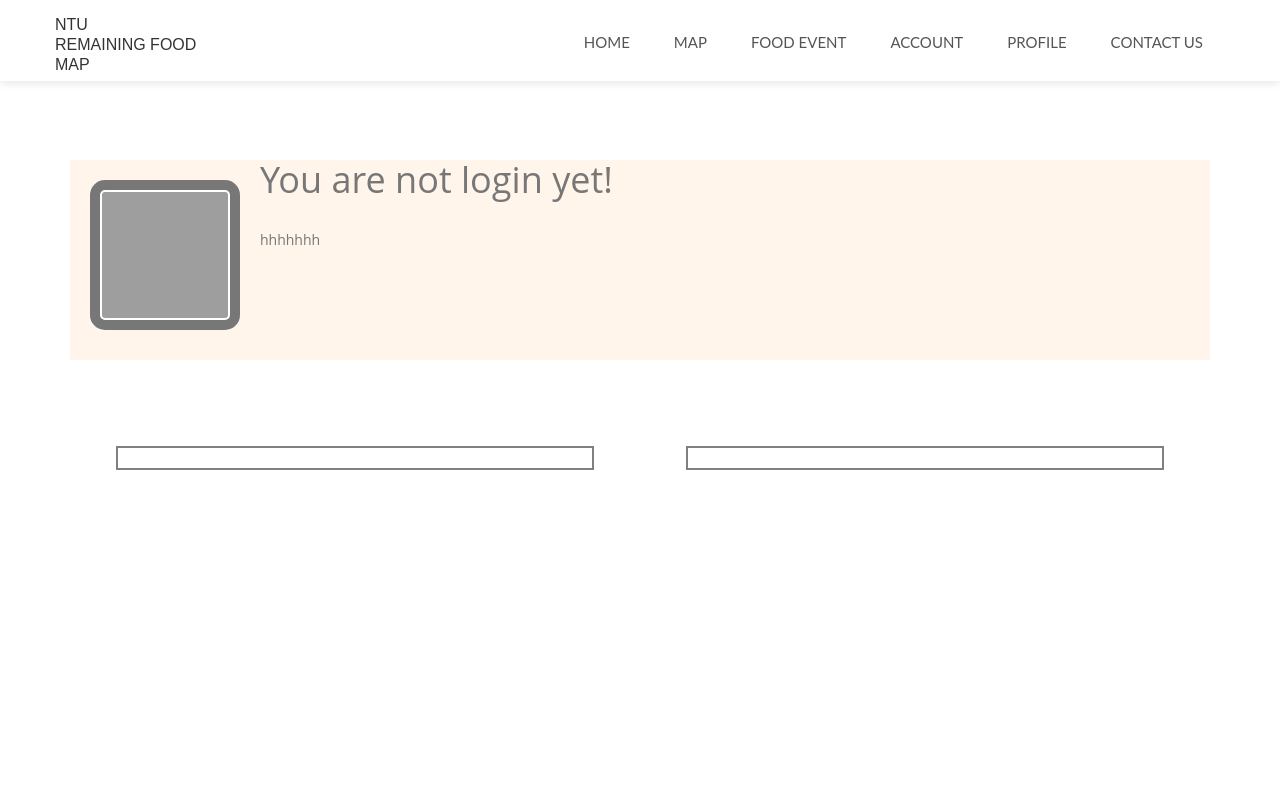
After one commit to yi-chin-huang/foodmap, a Django app: page /accounts/profile/ in a window 1280 px wide. The commit adds this page. Run offline with Django 3.2, Linux system fonts and the light colour scheme; parts of the project's set-up code (start-up, migrations or seed data) failed here and were passed over; some libraries are stand-ins or nearby versions; grey boxes are pictures that could not be loaded.

Commit message:
add profile

```diff
--- a/accounts/models.py
+++ b/accounts/models.py
@@ -1,6 +1,8 @@
 from django.db import models
 from django.conf import settings
 from django.contrib.auth.models import User
+
+
 
 # Create your models here.
 # class UserProfile(models.Model):
@@ -9,3 +11,6 @@ from django.contrib.auth.models import User
 
 # 	def __str__(self):
 #         return self.title
+class User_extend(models.Model):
+	user = models.OneToOneField(User,on_delete=models.CASCADE,primary_key=True)
+	rating = models.FloatField(default = 10,blank = True)
--- a/accounts/templates/accounts/login.html
+++ b/accounts/templates/accounts/login.html
@@ -25,6 +25,7 @@
 	        <li><a href="#map-section" class="page-scroll">Map</a></li>
 	        <li><a href="{% url 'food' %}" class="page-scroll">Food Event</a></li>
 	        <li><a href="/accounts/" class="page-scroll">Account</a></li>
+	        <li><a href="/accounts/profile/" class="page-scroll">profile</a></li>
 	        <li><a href="" class="page-scroll">Contact us</a></li>
 	      </ul>
 	    </div>
--- /dev/null
+++ b/accounts/templates/accounts/profile.html
@@ -0,0 +1,107 @@
+<!DOCTYPE html>
+<html lang="zh">
+{% load  staticfiles %}
+<head>
+    <meta charset="UTF-8">
+    <meta name="viewport" content="width=device-width, initial-scale=1">
+    <meta name="viewport" content="initial-scale=1.0">
+    <meta charset="utf-8">
+    <title>剩食地圖</title>
+    <link href="{% static 'css/bootstrap.css' %}" rel="stylesheet" type="text/css" />
+    <link href="{% static 'css/style.css' %}" rel="stylesheet" type="text/css" />
+    <link href="{% static 'fonts/font-awesome/css/font-awesome.css' %}" rel="stylesheet" type="text/css" />
+
+
+</head>
+<body>
+  <style type="text/css">
+    .box{
+      width: 42%;
+      padding: 10px;
+      border: 2px solid gray;
+      margin: 0;
+      display: inline-block;
+      float: left;
+      margin: 4%;
+    }
+    .myprofile {
+      border-left:100px;
+      height: 200px;
+      width: 100%;
+      background-size: contain;
+      background-color: rgb(255, 204, 152,0.2);;
+      z-index:-1!important;
+    }
+
+    .myprofile img {
+      width: 150px;
+      height: 150px;
+      border-radius: 10%;
+      padding: 0.2rem;
+      margin: 20px;
+      background: white;
+      border:10px;
+      border-style: solid;
+      display: inline;
+    }
+    .myprofile-container {
+      background-color: rgba(255,255,255,0.2);
+    }
+    .profile_img{
+      display: inline;
+    }
+  </style>
+  <nav id="menu" class="navbar navbar-default navbar-fixed-top">
+    <div class="container">
+    <!-- Brand and toggle get grouped for better mobile display -->
+      <div class="navbar-header">
+        <a class="navbar-brand page-scroll" href="">NTU<br>Remaining Food<br>Map</a>
+      </div>
+
+    <!-- Collect the nav links, forms, and other content for toggling -->
+      <div class="collapse navbar-collapse" id="bs-example-navbar-collapse-1">
+        <ul class="nav navbar-nav navbar-right">
+          <li><a href="{% url 'home' %}" class="page-scroll">Home</a></li>
+          <li><a href="#map-section" class="page-scroll">Map</a></li>
+          <li><a href="{% url 'food' %}" class="page-scroll">Food Event</a></li>
+          <li><a href="/accounts/" class="page-scroll">Account</a></li>
+          <li><a href="/accounts/profile/" class="page-scroll">profile</a></li>
+          <li><a href="" class="page-scroll">Contact us</a></li>
+        </ul>
+      </div>
+    </div>
+  </nav>
+  <br><br><br><br><br><br><br>
+  <div class="container">
+        <div class = "myprofile">
+              <span><img src="../../static/img/profile.jpg" alt="myprofile" style="float:left;">
+                {% if request.user.is_authenticated %}
+                  &nbsp;&nbsp;<h1>{{user.username}}</h1><br> <h3>Rating:{{new_user.rating}}<h3>
+                {% else %}
+                 <h1><span>You are not login yet!</h1><br>hhhhhhh</span>
+                {% endif %}
+              </span>
+
+          </div>
+  </div>
+  <br><br>
+  <div class="container">
+    <div class ="box">
+      {% if request.user.is_authenticated %}
+      <h3>who took my food</h3>
+        {% for his in myhis %}
+          <h5>history record :<br> &nbsp;&nbsp; taker :{{ his.taker}}&nbsp;&nbsp;rating :{{his.rating}}</h5>
+        {% endfor%}
+      {% endif %}
+    </div>
+    <div class = "box">
+      {% if request.user.is_authenticated %}
+      <h3> whose food did I take</h3>
+        {% for take in mytake %}
+          <h5>history record :<br> &nbsp;&nbsp; provider :{{ take.food.provider}}&nbsp;&nbsp;rating :{{take.rating}}</h5>
+        {% endfor%}
+      {% endif %}
+    </div>
+  </div>
+  </body>
+</html>
--- a/accounts/templates/accounts/signup.html
+++ b/accounts/templates/accounts/signup.html
@@ -25,6 +25,7 @@
 	        <li><a href="#map-section" class="page-scroll">Map</a></li>
 	        <li><a href="{% url 'food' %}" class="page-scroll">Food Event</a></li>
 	        <li><a href="/accounts/" class="page-scroll">Account</a></li>
+	        <li><a href="/accounts/profile/" class="page-scroll">profile</a></li>
 	        <li><a href="" class="page-scroll">Contact us</a></li>
 	      </ul>
 	    </div>
--- a/accounts/urls.py
+++ b/accounts/urls.py
@@ -9,4 +9,5 @@ urlpatterns = [
     path('', views.login_view,name="login"),
     path('signup/', views.signup_view, name='signup'),
     path('logout/', views.logout_view,name = 'logout'),
+    path('profile/',views.profile, name = 'profile'),
 ]
--- a/accounts/views.py
+++ b/accounts/views.py
@@ -2,6 +2,8 @@ from django.http import HttpResponse
 from django.shortcuts import render, redirect
 from django.contrib.auth.forms import UserCreationForm, AuthenticationForm
 from django.contrib.auth import login, logout
+from foodevent.models import FoodEvent, Place, TakeFood
+from accounts.models import User_extend
 # Create your views here.
 def signup_view(request):
     if request.method == 'POST':
@@ -33,3 +35,27 @@ def login_view(request):
 def logout_view(request):
     logout(request)
     return redirect('../')
+
+def profile(request):
+    if request.user.is_authenticated:
+        name = request.user.username
+        user = request.user
+        try:
+            new_user = User_extend.objects.get(user=user)
+        except:
+            new_user = User_extend.objects.create(user=user,rating=10)
+        history = TakeFood.objects.all()
+        myhis = []
+        mytake = []
+        rat = 10
+        for his in history:
+            if his.food.provider == request.user:
+                myhis.append(his)
+        for his in history:
+            if his.taker == request.user:
+                mytake.append(his)
+                rat = rat+his.rating
+        print(rat,"len",len(mytake))
+        rat = rat/max(1,len(mytake))
+        User_extend.objects.filter(user=user).update(rating=rat)
+    return render(request,"accounts/profile.html",locals())
--- a/static/css/style.css
+++ b/static/css/style.css
@@ -1,3 +1,4 @@
+
 body, html {
   font-family: 'Open Sans', sans-serif;
   text-rendering: optimizeLegibility !important;
--- a/templates/home.html
+++ b/templates/home.html
@@ -45,6 +45,7 @@
 	        <li><a href="#map-section" class="page-scroll">Map</a></li>
 	        <li><a href="{% url 'food' %}" class="page-scroll">Food Event</a></li>
 	        <li><a href="/accounts/" class="page-scroll">Account</a></li>
+	        <li><a href="/accounts/profile/" class="page-scroll">profile</a></li>
 	        <li><a href="" class="page-scroll">Contact us</a></li>
 	      </ul>
 	    </div>
--- a/templates/place.html
+++ b/templates/place.html
@@ -41,6 +41,7 @@
           <li><a href="#map-section" class="page-scroll">Map</a></li>
           <li><a href="{% url 'food' %}" class="page-scroll">Food Event</a></li>
           <li><a href="/accounts/" class="page-scroll">Account</a></li>
+          <li><a href="/accounts/profile/" class="page-scroll">profile</a></li>
           <li><a href="" class="page-scroll">Contact us</a></li>
         </ul>
       </div>
```
Also changed, not shown: bentomap/settings.py (+21 -21 lines), bentomap/views.py (+8 -6 lines), templates/base.html (deleted, +0 -35 lines), templates/food.html (+5 -4 lines), accounts/migrations/0001_initial.py (added), foodevent/migrations/0005_auto_20181228_1548.py (added).
